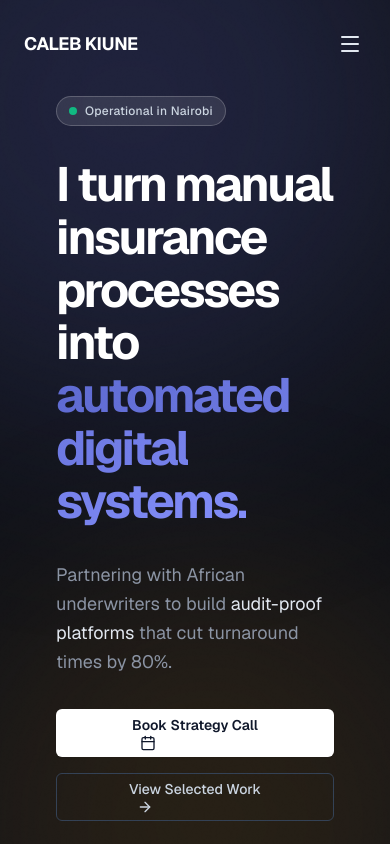
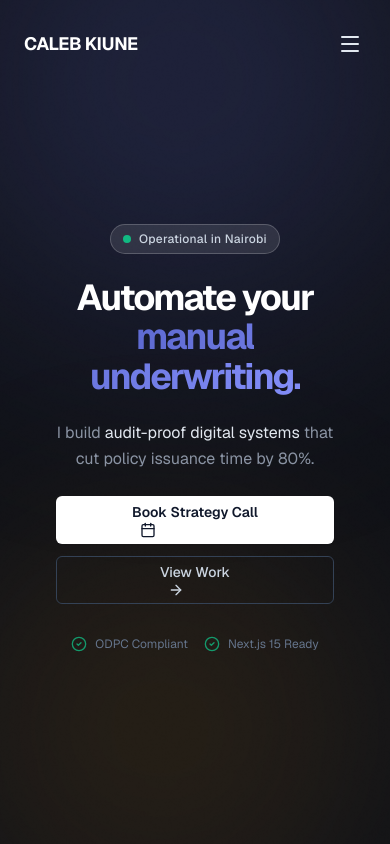
Before and after one commit to Caleb-Kiune/calebkiune, a Next.js app: page / in a window 390 px wide. Shown: the top 844 px of the page. Built offline with nearby package versions, Linux system fonts and the light colour scheme.

Commit message:
feat: update hero section content and improve responsiveness with new mobile-first styling

```diff
--- a/src/components/sections/hero.tsx
+++ b/src/components/sections/hero.tsx
@@ -7,16 +7,16 @@ import { motion } from "framer-motion";
 
 export function Hero() {
     return (
-        <section className="relative pt-24 pb-16 md:pt-36 md:pb-24 px-6 overflow-hidden min-h-[80vh] flex items-center">
-            {/* Background: Radiant Orbs for 'Linear' feel */}
-            <div className="absolute top-[-20%] right-[-10%] w-[600px] h-[600px] rounded-full bg-primary/20 blur-[120px] pointer-events-none" />
-            <div className="absolute bottom-[-10%] left-[-10%] w-[500px] h-[500px] rounded-full bg-accent/10 blur-[100px] pointer-events-none" />
+        <section className="relative min-h-screen pt-24 md:pt-32 pb-16 md:pb-24 px-6 overflow-hidden flex items-center">
+            {/* Background: Radiant Orbs */}
+            <div className="absolute top-[-20%] right-[-10%] w-[500px] h-[500px] md:w-[600px] md:h-[600px] rounded-full bg-primary/20 blur-[120px] pointer-events-none" />
+            <div className="absolute bottom-[-10%] left-[-10%] w-[400px] h-[400px] md:w-[500px] md:h-[500px] rounded-full bg-accent/10 blur-[100px] pointer-events-none" />
 
             <div className="container mx-auto max-w-6xl relative z-10">
-                <div className="grid grid-cols-1 lg:grid-cols-2 gap-12 lg:gap-20 items-center">
+                <div className="flex flex-col md:grid md:grid-cols-2 gap-12 md:gap-16 lg:gap-20 items-center">
 
                     {/* LEFT COLUMN: The Pitch */}
-                    <div className="flex flex-col items-start text-left space-y-8">
+                    <div className="flex flex-col items-center md:items-start text-center md:text-left space-y-6 md:space-y-8">
 
                         {/* 1. Trust Pill */}
                         <motion.div
@@ -37,9 +37,12 @@ export function Hero() {
                             initial={{ opacity: 0, y: 10 }}
                             animate={{ opacity: 1, y: 0 }}
                             transition={{ duration: 0.5, delay: 0.1 }}
-                            className="text-5xl md:text-7xl font-bold tracking-tighter text-white leading-[1.1]"
+                            className="text-4xl sm:text-5xl md:text-6xl lg:text-7xl font-bold tracking-tighter text-white leading-[1.1]"
                         >
-                            I turn manual insurance processes into <span className="text-transparent bg-clip-text bg-gradient-to-r from-primary to-indigo-400">automated digital systems.</span>
+                            Automate your{" "}
+                            <span className="text-transparent bg-clip-text bg-gradient-to-r from-primary to-indigo-400">
+                                manual underwriting.
+                            </span>
                         </motion.h1>
 
                         {/* 3. Subheadline */}
@@ -47,9 +50,9 @@ export function Hero() {
                             initial={{ opacity: 0, y: 10 }}
                             animate={{ opacity: 1, y: 0 }}
                             transition={{ duration: 0.5, delay: 0.2 }}
-                            className="text-lg md:text-xl text-muted-foreground max-w-xl leading-relaxed"
+                            className="text-base md:text-lg lg:text-xl text-muted-foreground max-w-md md:max-w-xl leading-relaxed"
                         >
-                            Partnering with African underwriters to build <span className="text-slate-200">audit-proof platforms</span> that cut turnaround times by 80%.
+                            I build <span className="text-slate-200">audit-proof digital systems</span> that cut policy issuance time by 80%.
                         </motion.p>
 
                         {/* 4. CTA Cluster */}
@@ -57,9 +60,9 @@ export function Hero() {
                             initial={{ opacity: 0, y: 10 }}
                             animate={{ opacity: 1, y: 0 }}
                             transition={{ duration: 0.5, delay: 0.3 }}
-                            className="flex flex-col sm:flex-row gap-4 w-full sm:w-auto"
+                            className="flex flex-col sm:flex-row gap-3 sm:gap-4 w-full sm:w-auto"
                         >
-                            <Button asChild size="lg" className="h-12 px-8 text-sm font-semibold bg-white text-slate-900 hover:bg-slate-200 rounded-md shadow-sm transition-all">
+                            <Button asChild size="lg" className="h-12 px-6 md:px-8 text-sm font-semibold bg-white text-slate-900 hover:bg-slate-200 rounded-md shadow-sm transition-all">
                                 <Link
                                     href="https://cal.com/caleb-kiune-7dcvda/technical-strategy-call"
                                     target="_blank"
@@ -70,9 +73,9 @@ export function Hero() {
                                 </Link>
                             </Button>
 
-                            <Button asChild variant="outline" size="lg" className="h-12 px-8 text-sm font-medium border-slate-700 bg-transparent text-slate-300 hover:bg-slate-800 hover:text-white hover:border-slate-600 rounded-md transition-all">
+                            <Button asChild variant="outline" size="lg" className="h-12 px-6 md:px-8 text-sm font-medium border-slate-700 bg-transparent text-slate-300 hover:bg-slate-800 hover:text-white hover:border-slate-600 rounded-md transition-all">
                                 <Link href="#work">
-                                    View Selected Work
+                                    View Work
                                     <ArrowRight className="ml-2 h-4 w-4" />
                                 </Link>
                             </Button>
@@ -83,7 +86,7 @@ export function Hero() {
                             initial={{ opacity: 0 }}
                             animate={{ opacity: 1 }}
                             transition={{ duration: 0.8, delay: 0.5 }}
-                            className="pt-4 flex items-center gap-6 text-sm text-slate-500"
+                            className="pt-2 md:pt-4 flex flex-wrap items-center justify-center md:justify-start gap-4 md:gap-6 text-xs md:text-sm text-slate-500"
                         >
                             <div className="flex items-center gap-2">
                                 <CheckCircle2 className="h-4 w-4 text-emerald-500/80" />
@@ -96,12 +99,12 @@ export function Hero() {
                         </motion.div>
                     </div>
 
-                    {/* RIGHT COLUMN: The Visual Hook */}
+                    {/* RIGHT COLUMN: The Visual Hook (Hidden on Mobile) */}
                     <motion.div
                         initial={{ opacity: 0, scale: 0.95 }}
                         animate={{ opacity: 1, scale: 1 }}
                         transition={{ duration: 0.8, delay: 0.2 }}
-                        className="relative hidden lg:block h-[500px] w-full"
+                        className="relative hidden md:block h-[400px] lg:h-[500px] w-full"
                     >
                         {/* Abstract Representation of "Structure" */}
                         <div className="absolute inset-0 bg-surface-50 border border-surface-100 rounded-2xl backdrop-blur-sm overflow-hidden transform rotate-3 hover:rotate-0 transition-transform duration-700 ease-out">
@@ -113,7 +116,7 @@ export function Hero() {
                             </div>
 
                             {/* Code/Data Visualization */}
-                            <div className="p-8 space-y-6 opacity-80">
+                            <div className="p-6 lg:p-8 space-y-6 opacity-80">
                                 <div className="flex items-center justify-between border-b border-white/5 pb-4">
                                     <div className="space-y-1">
                                         <div className="h-2 w-24 bg-primary/40 rounded" />
@@ -128,7 +131,7 @@ export function Hero() {
                                     <div className="h-2 w-3/4 bg-slate-800 rounded animate-pulse delay-75" />
                                     <div className="h-2 w-5/6 bg-slate-800 rounded animate-pulse delay-150" />
                                 </div>
-                                <div className="mt-8 p-4 bg-primary/10 rounded-lg border border-primary/20">
+                                <div className="mt-6 lg:mt-8 p-4 bg-primary/10 rounded-lg border border-primary/20">
                                     <div className="flex justify-between items-center mb-2">
                                         <span className="text-xs font-mono text-primary animate-pulse">System Health</span>
                                         <span className="text-xs font-mono text-primary">99.9%</span>
@@ -140,8 +143,8 @@ export function Hero() {
                             </div>
 
                             {/* Floating Badge */}
-                            <div className="absolute -bottom-6 -right-6 bg-surface-100 backdrop-blur-xl border border-white/10 p-4 rounded-xl shadow-2xl">
-                                <span className="text-2xl">🚀</span>
+                            <div className="absolute -bottom-4 -right-4 lg:-bottom-6 lg:-right-6 bg-surface-100 backdrop-blur-xl border border-white/10 p-3 lg:p-4 rounded-xl shadow-2xl">
+                                <span className="text-xl lg:text-2xl">🚀</span>
                             </div>
                         </div>
                     </motion.div>
```
